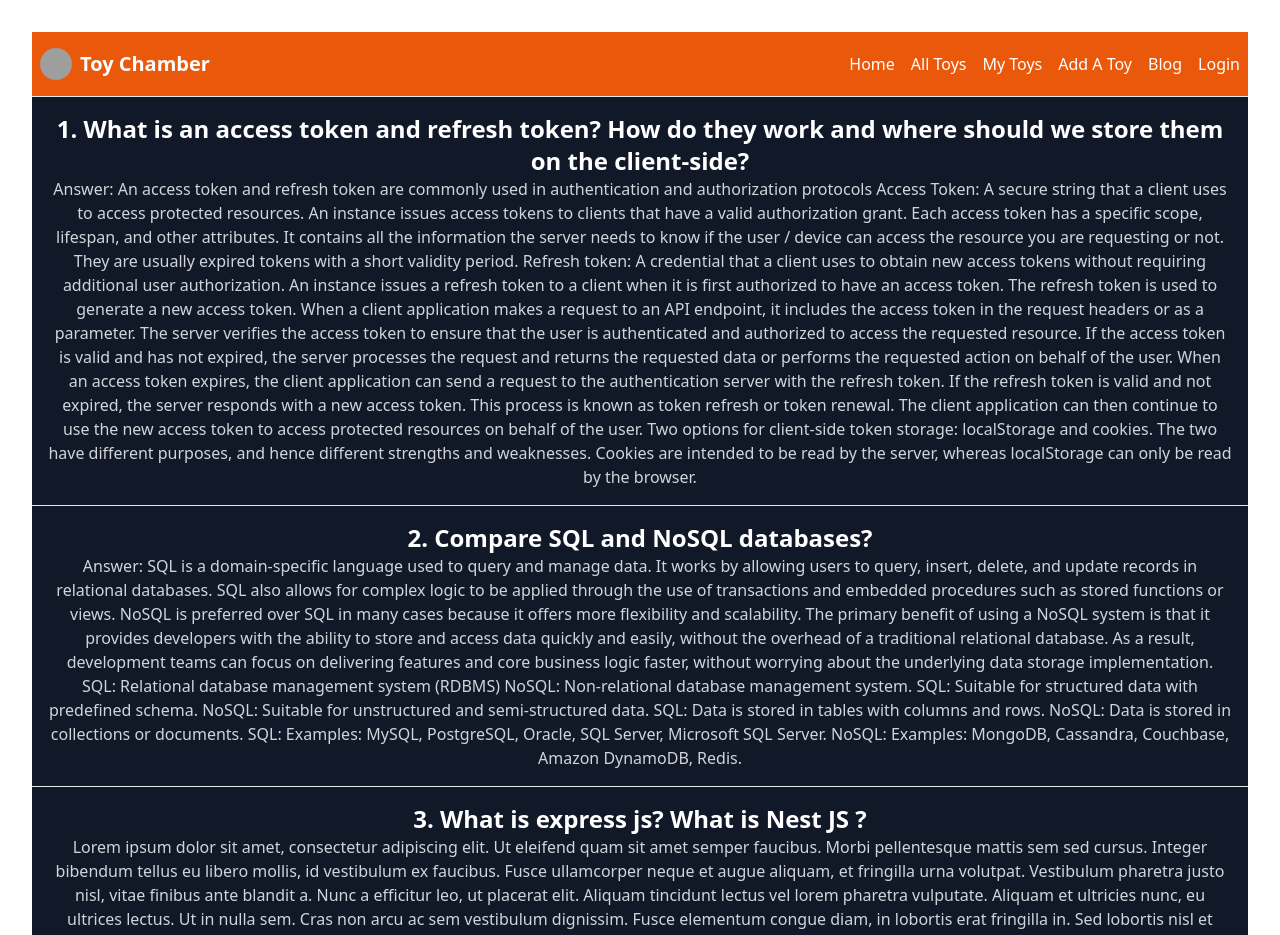
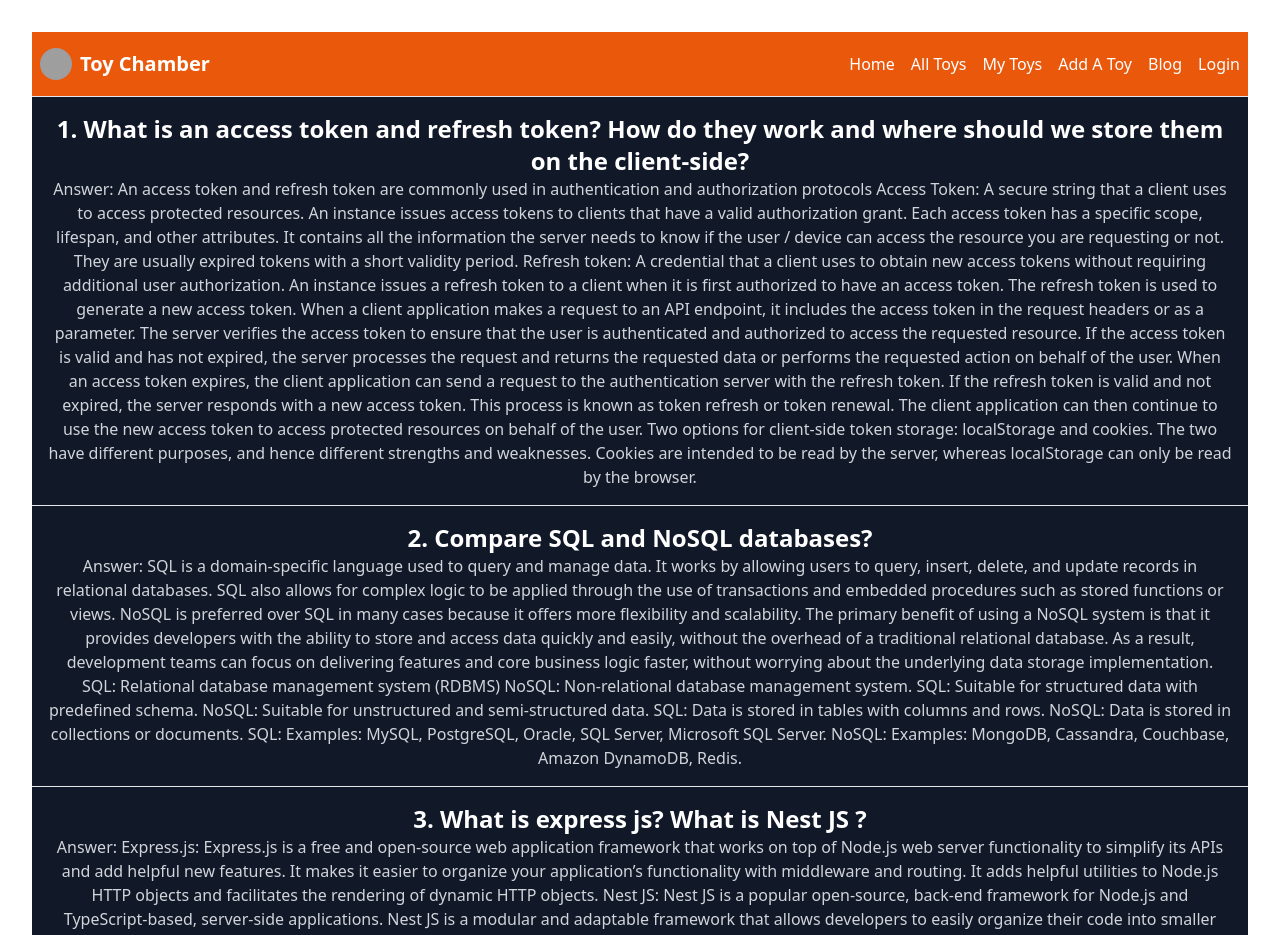
Before and after one commit to muntasirmoin/toy-chamber-client, a React (Vite) app: page /blog in a window 1280 px wide. Shown: the top 935 px of the page. Built offline with nearby package versions, Linux system fonts and the light colour scheme; no server answers; grey boxes are pictures that could not be loaded.

Commit message:
A3 added

```diff
--- a/src/componentes/Blog/Blog.jsx
+++ b/src/componentes/Blog/Blog.jsx
@@ -48,7 +48,10 @@ NoSQL: Examples: MongoDB, Cassandra, Couchbase, Amazon DynamoDB, Redis.
               <div class="bg-gray-900 p-4">
                 <div class="text-white">
                     <h1 class="text-2xl font-bold">3. What is express js? What is Nest JS ?</h1>
-                    <p class="text-gray-300">Lorem ipsum dolor sit amet, consectetur adipiscing elit. Ut eleifend quam sit amet semper faucibus. Morbi pellentesque mattis sem sed cursus. Integer bibendum tellus eu libero mollis, id vestibulum ex faucibus. Fusce ullamcorper neque et augue aliquam, et fringilla urna volutpat. Vestibulum pharetra justo nisl, vitae finibus ante blandit a. Nunc a efficitur leo, ut placerat elit. Aliquam tincidunt lectus vel lorem pharetra vulputate. Aliquam et ultricies nunc, eu ultrices lectus. Ut in nulla sem. Cras non arcu ac sem vestibulum dignissim. Fusce elementum congue diam, in lobortis erat fringilla in. Sed lobortis nisl et magna dignissim, eu viverra tortor pellentesque.</p>
+                    <p class="text-gray-300">Answer:
+Express.js: Express.js is a free and open-source web application framework that works on top of Node.js web server functionality to simplify its APIs and add helpful new features. It makes it easier to organize your application’s functionality with middleware and routing. It adds helpful utilities to Node.js HTTP objects and facilitates the rendering of dynamic HTTP objects.
+Nest JS: Nest JS is a popular open-source, back-end framework for Node.js and TypeScript-based, server-side applications. Nest JS is a modular and adaptable framework that allows developers to easily organize their code into smaller and reusable modules. It also includes a robust dependency injection framework that simplifies managing application components and dependencies. Nest JS also supports several server-side rendering techniques and interfaces with other Node.js modules and tools.
+</p>
                 </div>
             </div>
               <hr />
```
